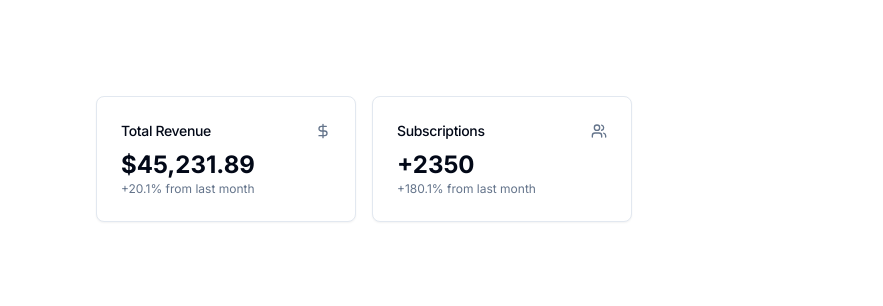
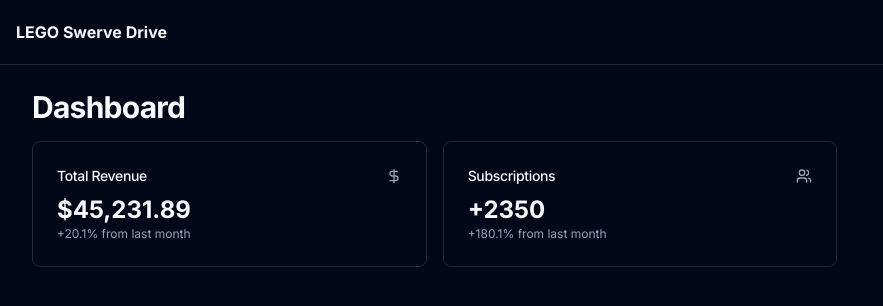
Before and after one commit to thomasbrus/lego-swerve-drive, a Next.js app: page / in a window 1280 px wide. Shown: the top 306 px of the page, without its empty margins (0-883 px from the left). Built offline with nearby package versions, Linux system fonts and the light colour scheme.

Commit message:
Put together a basic dashboard page

```diff
--- a/src/app/layout.tsx
+++ b/src/app/layout.tsx
@@ -19,7 +19,7 @@ export default function RootLayout({
 }>) {
   return (
     <html lang="en">
-      <body className={cn("min-h-screen bg-background font-sans antialiased", fontSans.variable)}>{children}</body>
+      <body className={cn("min-h-screen bg-background font-sans antialiased dark", fontSans.variable)}>{children}</body>
     </html>
   );
 }
--- a/src/app/page.tsx
+++ b/src/app/page.tsx
@@ -1,8 +1,11 @@
+import { Navigation } from "@/components/navigation";
+import Page from "@/components/page";
 import { Card, CardContent, CardHeader, CardTitle } from "@/components/ui/card";
 
 export default function Home() {
   return (
-    <div className="grid gap-4 md:grid-cols-2 lg:grid-cols-4 p-24">
+    <Page title="Dashboard">
+      <div className="grid gap-4 grid-cols-3">
         <Card>
           <CardHeader className="flex flex-row items-center justify-between space-y-0 pb-2">
             <CardTitle className="text-sm font-medium">Total Revenue</CardTitle>
@@ -48,5 +51,6 @@ export default function Home() {
           </CardContent>
         </Card>
       </div>
+    </Page>
   );
 }
--- /dev/null
+++ b/src/components/navigation.tsx
@@ -0,0 +1,14 @@
+"use client";
+
+import Link from "next/link";
+import { usePathname } from "next/navigation";
+
+export function Navigation() {
+  return (
+    <div className="mr-4 hidden md:flex">
+      <Link href="/" className="mr-4 flex items-center space-x-2 lg:mr-6">
+        <span className="hidden font-bold lg:inline-block">LEGO Swerve Drive</span>
+      </Link>
+    </div>
+  );
+}
--- /dev/null
+++ b/src/components/page.tsx
@@ -0,0 +1,20 @@
+import { Navigation } from "@/components/navigation";
+
+export default function Page({ title, children }: { title: string; children: React.ReactNode }) {
+  return (
+    <div className="hidden flex-col md:flex">
+      <div className="border-b">
+        <div className="flex h-16 items-center px-4">
+          <Navigation />
+        </div>
+      </div>
+      <div className="flex-1 space-y-4 p-8 pt-6">
+        <div className="flex items-center justify-between space-y-2">
+          <h2 className="text-3xl font-bold tracking-tight">{title}</h2>
+        </div>
+
+        {children}
+      </div>
+    </div>
+  );
+}
```
Lines whose indentation alone changed are shown as unchanged.
